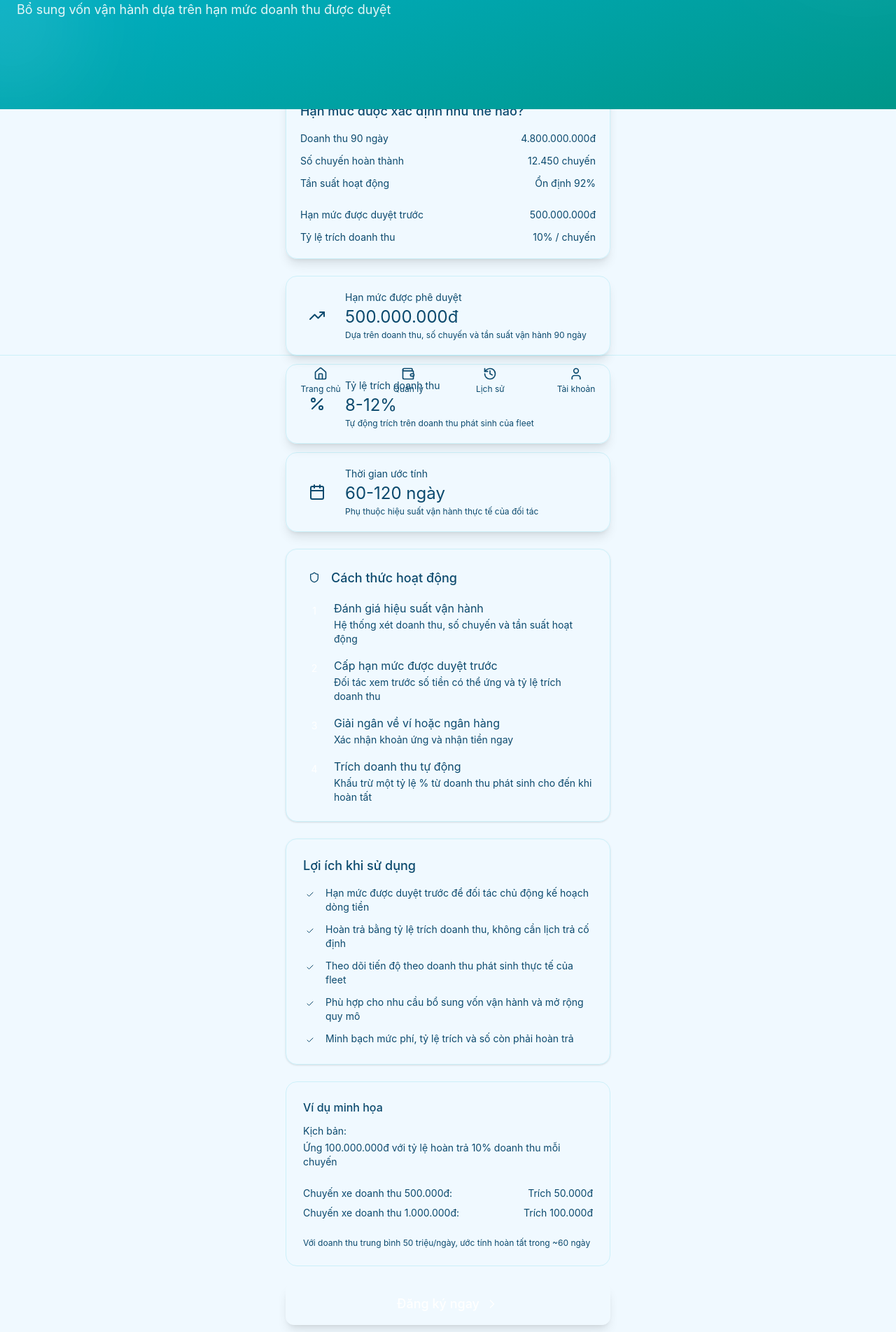
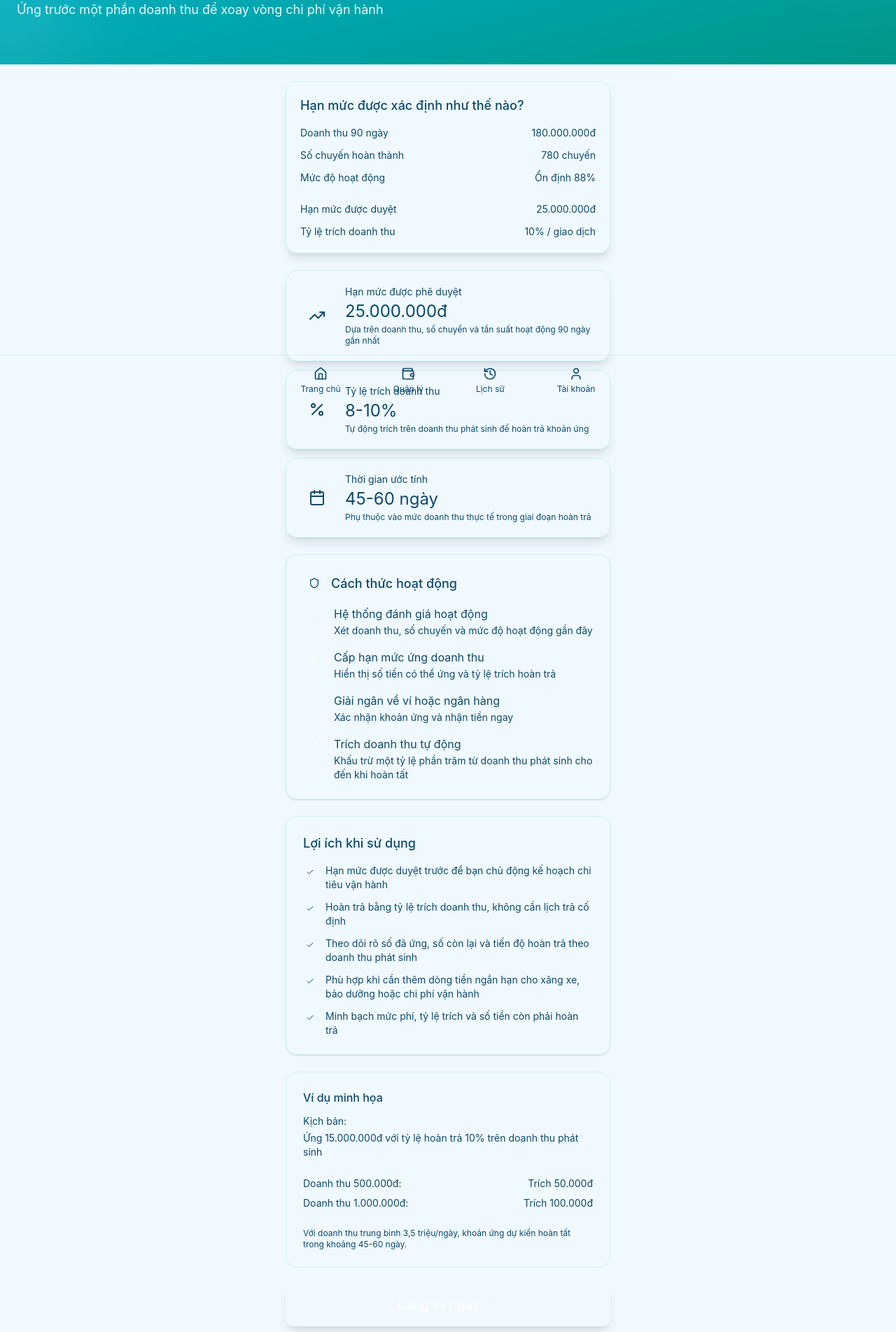
Before and after one commit to kduong2803/driver-salary-advance-app, a React (Vite) app: page /rbf/discovery in a window 1280 px wide. Shown: the part 220-2123 px from the top of the page at 70% size. Built offline with nearby package versions, Linux system fonts and the light colour scheme.

Commit message:
Tighten discovery layout and reduce inflated RBF sample values

```diff
--- a/src/app/pages/Manage.tsx
+++ b/src/app/pages/Manage.tsx
@@ -48,33 +48,33 @@ export function Manage() {
   const rbfAdvances = [
     {
       id: "1",
-      amount: 100000000,
+      amount: 25000000,
       status: "active" as const,
       createdAt: "2026-04-11",
       revenueRate: 0.1,
-      paidAmount: 35000000,
-      remainingAmount: 65000000,
-      progress: 35,
+      paidAmount: 9000000,
+      remainingAmount: 16000000,
+      progress: 36,
       estimatedCompletionDate: "2026-06-10",
     },
     {
       id: "2",
-      amount: 200000000,
+      amount: 15000000,
       status: "active" as const,
       createdAt: "2026-03-20",
       revenueRate: 0.12,
-      paidAmount: 120000000,
-      remainingAmount: 80000000,
+      paidAmount: 9000000,
+      remainingAmount: 6000000,
       progress: 60,
       estimatedCompletionDate: "2026-05-15",
     },
     {
       id: "3",
-      amount: 150000000,
+      amount: 12000000,
       status: "completed" as const,
       createdAt: "2026-02-01",
       revenueRate: 0.1,
-      paidAmount: 150000000,
+      paidAmount: 12000000,
       remainingAmount: 0,
       progress: 100,
       estimatedCompletionDate: "2026-04-05",
@@ -96,7 +96,7 @@ export function Manage() {
     totalAmount: rbfAdvances
       .filter((a) => a.status === "active")
       .reduce((sum, a) => sum + a.remainingAmount, 0),
-    availableLimit: 500000000,
+    availableLimit: 25000000,
   };
 
   const stats = activeTab === "ewa" ? ewaStats : rbfStats;
--- a/src/app/pages/ewa/EWADiscovery.tsx
+++ b/src/app/pages/ewa/EWADiscovery.tsx
@@ -64,7 +64,7 @@ export function EWADiscovery() {
         <div className="absolute -left-20 top-40 w-48 h-48 bg-white/10 rounded-full blur-3xl" />
       </div>
 
-      <div className="max-w-lg mx-auto px-6 -mt-8 pb-8 space-y-6">
+      <div className="max-w-lg mx-auto px-6 pt-6 pb-8 space-y-6">
         <div className="bg-card rounded-2xl p-5 shadow-lg border border-border/50">
           <h3 className="mb-4">Thu nhập khả dụng được tính như thế nào?</h3>
           <div className="space-y-3 text-sm">
--- a/src/app/pages/rbf/RBFDetail.tsx
+++ b/src/app/pages/rbf/RBFDetail.tsx
@@ -10,13 +10,13 @@ export function RBFDetail() {
   // Mock data - in real app, fetch based on id
   const advance = {
     id: id || "1",
-    amount: 100000000,
+    amount: 25000000,
     status: "active" as const,
     createdAt: "2026-04-11T14:30:00",
     revenueRate: 0.1,
-    paidAmount: 35000000,
-    remainingAmount: 65000000,
-    progress: 35,
+    paidAmount: 9000000,
+    remainingAmount: 16000000,
+    progress: 36,
     estimatedCompletionDate: "2026-06-10",
   };
 
@@ -235,7 +235,7 @@ export function RBFDetail() {
             <div className="bg-muted/50 rounded-xl p-4 mb-6">
               <div className="flex justify-between mb-2">
                 <span className="text-muted-foreground">Số dư ví VSP:</span>
-                <span className="text-lg">{formatCurrency(80000000)}</span>
+                <span className="text-lg">{formatCurrency(18000000)}</span>
               </div>
               <div className="flex justify-between">
                 <span className="text-muted-foreground">Số tiền cần trả:</span>
--- a/src/app/pages/rbf/RBFDiscovery.tsx
+++ b/src/app/pages/rbf/RBFDiscovery.tsx
@@ -1,97 +1,92 @@
 import { Link } from "react-router";
 import { motion } from "motion/react";
-import { ArrowLeft, TrendingUp, Shield, Clock, Check, ChevronRight, Percent, Calendar, Building2 } from "lucide-react";
+import { ArrowLeft, TrendingUp, Shield, Check, ChevronRight, Percent, Calendar, Building2 } from "lucide-react";
 
 export function RBFDiscovery() {
   const features = [
     {
       icon: TrendingUp,
       title: "Hạn mức được phê duyệt",
-      value: "500.000.000đ",
-      description: "Dựa trên doanh thu, số chuyến và tần suất vận hành 90 ngày",
+      value: "25.000.000đ",
+      description: "Dựa trên doanh thu, số chuyến và tần suất hoạt động 90 ngày gần nhất",
     },
     {
       icon: Percent,
       title: "Tỷ lệ trích doanh thu",
-      value: "8-12%",
-      description: "Tự động trích trên doanh thu phát sinh của fleet",
+      value: "8-10%",
+      description: "Tự động trích trên doanh thu phát sinh để hoàn trả khoản ứng",
     },
     {
       icon: Calendar,
       title: "Thời gian ước tính",
-      value: "60-120 ngày",
-      description: "Phụ thuộc hiệu suất vận hành thực tế của đối tác",
+      value: "45-60 ngày",
+      description: "Phụ thuộc vào mức doanh thu thực tế trong giai đoạn hoàn trả",
     },
   ];
 
   const benefits = [
-    "Hạn mức được duyệt trước để đối tác chủ động kế hoạch dòng tiền",
+    "Hạn mức được duyệt trước để bạn chủ động kế hoạch chi tiêu vận hành",
     "Hoàn trả bằng tỷ lệ trích doanh thu, không cần lịch trả cố định",
-    "Theo dõi tiến độ theo doanh thu phát sinh thực tế của fleet",
-    "Phù hợp cho nhu cầu bổ sung vốn vận hành và mở rộng quy mô",
-    "Minh bạch mức phí, tỷ lệ trích và số còn phải hoàn trả",
+    "Theo dõi rõ số đã ứng, số còn lại và tiến độ hoàn trả theo doanh thu phát sinh",
+    "Phù hợp khi cần thêm dòng tiền ngắn hạn cho xăng xe, bảo dưỡng hoặc chi phí vận hành",
+    "Minh bạch mức phí, tỷ lệ trích và số tiền còn phải hoàn trả",
   ];
 
   const howItWorks = [
-    { step: "1", title: "Đánh giá hiệu suất vận hành", desc: "Hệ thống xét doanh thu, số chuyến và tần suất hoạt động" },
-    { step: "2", title: "Cấp hạn mức được duyệt trước", desc: "Đối tác xem trước số tiền có thể ứng và tỷ lệ trích doanh thu" },
+    { step: "1", title: "Hệ thống đánh giá hoạt động", desc: "Xét doanh thu, số chuyến và mức độ hoạt động gần đây" },
+    { step: "2", title: "Cấp hạn mức ứng doanh thu", desc: "Hiển thị số tiền có thể ứng và tỷ lệ trích hoàn trả" },
     { step: "3", title: "Giải ngân về ví hoặc ngân hàng", desc: "Xác nhận khoản ứng và nhận tiền ngay" },
-    { step: "4", title: "Trích doanh thu tự động", desc: "Khấu trừ một tỷ lệ % từ doanh thu phát sinh cho đến khi hoàn tất" },
+    { step: "4", title: "Trích doanh thu tự động", desc: "Khấu trừ một tỷ lệ phần trăm từ doanh thu phát sinh cho đến khi hoàn tất" },
   ];
 
   return (
     <div className="min-h-screen bg-background">
-      {/* Header */}
-      <div className="bg-gradient-to-br from-cyan-500 to-teal-600 text-white px-6 pt-12 pb-32 relative overflow-hidden">
+      <div className="bg-gradient-to-br from-cyan-500 to-teal-600 text-white px-6 pt-12 pb-16 relative overflow-hidden">
         <Link to="/" className="inline-flex items-center gap-2 mb-6 text-white/90 hover:text-white">
           <ArrowLeft className="w-5 h-5" />
           <span>Quay lại</span>
         </Link>
 
-        <motion.div
-          initial={{ opacity: 0, y: 20 }}
-          animate={{ opacity: 1, y: 0 }}
-        >
+        <motion.div initial={{ opacity: 0, y: 20 }} animate={{ opacity: 1, y: 0 }}>
           <div className="w-16 h-16 bg-white/20 backdrop-blur-sm rounded-2xl flex items-center justify-center mb-4">
             <Building2 className="w-9 h-9" />
           </div>
-          <h1 className="text-3xl mb-2">Ứng Doanh Thu Fleet</h1>
-          <p className="text-white/90 text-lg">Bổ sung vốn vận hành dựa trên hạn mức doanh thu được duyệt</p>
+          <h1 className="text-3xl mb-2">Ứng doanh thu đối tác GSM</h1>
+          <p className="text-white/90 text-lg">Ứng trước một phần doanh thu để xoay vòng chi phí vận hành</p>
         </motion.div>
 
-        {/* Decorative circles */}
         <div className="absolute -right-20 -top-20 w-64 h-64 bg-white/10 rounded-full blur-3xl" />
         <div className="absolute -left-20 top-40 w-48 h-48 bg-white/10 rounded-full blur-3xl" />
       </div>
 
-      <div className="max-w-lg mx-auto px-6 -mt-8 pb-8 space-y-6">
+      <div className="max-w-lg mx-auto px-6 pt-6 pb-8 space-y-6">
         <div className="bg-card rounded-2xl p-5 shadow-lg border border-border/50">
           <h3 className="mb-4">Hạn mức được xác định như thế nào?</h3>
           <div className="space-y-3 text-sm">
             <div className="flex justify-between">
               <span className="text-muted-foreground">Doanh thu 90 ngày</span>
-              <span>4.800.000.000đ</span>
+              <span>180.000.000đ</span>
             </div>
             <div className="flex justify-between">
               <span className="text-muted-foreground">Số chuyến hoàn thành</span>
-              <span>12.450 chuyến</span>
+              <span>780 chuyến</span>
             </div>
             <div className="flex justify-between">
-              <span className="text-muted-foreground">Tần suất hoạt động</span>
-              <span>Ổn định 92%</span>
+              <span className="text-muted-foreground">Mức độ hoạt động</span>
+              <span>Ổn định 88%</span>
             </div>
             <div className="h-px bg-border" />
             <div className="flex justify-between">
-              <span>Hạn mức được duyệt trước</span>
-              <span className="text-primary">500.000.000đ</span>
+              <span>Hạn mức được duyệt</span>
+              <span className="text-primary">25.000.000đ</span>
             </div>
             <div className="flex justify-between">
               <span>Tỷ lệ trích doanh thu</span>
-              <span className="text-primary">10% / chuyến</span>
+              <span className="text-primary">10% / giao dịch</span>
             </div>
           </div>
         </div>
-        {/* Key Features */}
+
         <div className="grid gap-3">
           {features.map((feature, index) => (
             <motion.div
@@ -115,7 +110,6 @@ export function RBFDiscovery() {
           ))}
         </div>
 
-        {/* How it works */}
         <div className="bg-card rounded-2xl p-6 shadow-sm border border-border/50">
           <h3 className="mb-4 flex items-center gap-2">
             <span className="w-8 h-8 bg-primary/10 rounded-lg flex items-center justify-center">
@@ -124,7 +118,7 @@ export function RBFDiscovery() {
             Cách thức hoạt động
           </h3>
           <div className="space-y-4">
-            {howItWorks.map((item, index) => (
+            {howItWorks.map((item) => (
               <div key={item.step} className="flex gap-3">
                 <div className="w-8 h-8 bg-primary text-white rounded-full flex items-center justify-center flex-shrink-0 text-sm">
                   {item.step}
@@ -138,7 +132,6 @@ export function RBFDiscovery() {
           </div>
         </div>
 
-        {/* Benefits */}
         <div className="bg-card rounded-2xl p-6 shadow-sm border border-border/50">
           <h3 className="mb-4">Lợi ích khi sử dụng</h3>
           <div className="space-y-3">
@@ -153,38 +146,32 @@ export function RBFDiscovery() {
           </div>
         </div>
 
-        {/* Example */}
         <div className="bg-gradient-to-r from-primary/10 to-primary/5 rounded-2xl p-6 border border-primary/20">
           <h4 className="mb-3 text-primary">Ví dụ minh họa</h4>
           <div className="space-y-3 text-sm">
             <div>
               <p className="text-muted-foreground mb-1">Kịch bản:</p>
-              <p>Ứng 100.000.000đ với tỷ lệ hoàn trả 10% doanh thu mỗi chuyến</p>
+              <p>Ứng 15.000.000đ với tỷ lệ hoàn trả 10% trên doanh thu phát sinh</p>
             </div>
             <div className="h-px bg-border" />
             <div className="space-y-2">
               <div className="flex justify-between">
-                <span className="text-muted-foreground">Chuyến xe doanh thu 500.000đ:</span>
+                <span className="text-muted-foreground">Doanh thu 500.000đ:</span>
                 <span>Trích 50.000đ</span>
               </div>
               <div className="flex justify-between">
-                <span className="text-muted-foreground">Chuyến xe doanh thu 1.000.000đ:</span>
+                <span className="text-muted-foreground">Doanh thu 1.000.000đ:</span>
                 <span>Trích 100.000đ</span>
               </div>
             </div>
             <div className="h-px bg-border" />
             <p className="text-xs text-muted-foreground">
-              Với doanh thu trung bình 50 triệu/ngày, ước tính hoàn tất trong ~60 ngày
+              Với doanh thu trung bình 3,5 triệu/ngày, khoản ứng dự kiến hoàn tất trong khoảng 45-60 ngày.
             </p>
           </div>
         </div>
 
-        {/* CTA */}
-        <motion.div
-          initial={{ opacity: 0, y: 20 }}
-          animate={{ opacity: 1, y: 0 }}
-          transition={{ delay: 0.4 }}
-        >
+        <motion.div initial={{ opacity: 0, y: 20 }} animate={{ opacity: 1, y: 0 }} transition={{ delay: 0.4 }}>
           <Link to="/rbf/register">
             <button className="w-full bg-primary text-white py-4 rounded-xl flex items-center justify-center gap-2 hover:bg-primary/90 transition-colors shadow-lg shadow-primary/20">
               <span className="text-lg">Đăng ký ngay</span>
@@ -192,7 +179,7 @@ export function RBFDiscovery() {
             </button>
           </Link>
           <p className="text-center text-xs text-muted-foreground mt-3">
-            Bằng cách đăng ký, bạn đồng ý với Điều khoản dịch vụ và Chính sách bảo mật
+            Bằng cách đăng ký, bạn đồng ý với Điều khoản dịch vụ và Chính sách bảo mật.
           </p>
         </motion.div>
       </div>
--- a/src/app/pages/rbf/RBFList.tsx
+++ b/src/app/pages/rbf/RBFList.tsx
@@ -6,33 +6,33 @@ export function RBFList() {
   const advances = [
     {
       id: "1",
-      amount: 100000000,
+      amount: 25000000,
       status: "active" as const,
       createdAt: "2026-04-11",
       revenueRate: 0.1,
-      paidAmount: 35000000,
-      remainingAmount: 65000000,
-      progress: 35,
+      paidAmount: 9000000,
+      remainingAmount: 16000000,
+      progress: 36,
       estimatedCompletionDate: "2026-06-10",
     },
     {
       id: "2",
-      amount: 200000000,
+      amount: 15000000,
       status: "active" as const,
       createdAt: "2026-03-20",
       revenueRate: 0.12,
-      paidAmount: 120000000,
-      remainingAmount: 80000000,
+      paidAmount: 9000000,
+      remainingAmount: 6000000,
       progress: 60,
       estimatedCompletionDate: "2026-05-15",
     },
     {
       id: "3",
-      amount: 150000000,
+      amount: 12000000,
       status: "completed" as const,
       createdAt: "2026-02-01",
       revenueRate: 0.1,
-      paidAmount: 150000000,
+      paidAmount: 12000000,
       remainingAmount: 0,
       progress: 100,
       estimatedCompletionDate: "2026-04-05",
@@ -44,7 +44,7 @@ export function RBFList() {
     totalAmount: advances
       .filter((a) => a.status === "active")
       .reduce((sum, a) => sum + a.remainingAmount, 0),
-    availableLimit: 500000000,
+    availableLimit: 25000000,
   };
 
   const formatCurrency = (value: number) => {
--- a/src/app/pages/rbf/RBFRequest.tsx
+++ b/src/app/pages/rbf/RBFRequest.tsx
@@ -10,9 +10,9 @@ export function RBFRequest() {
   const [account, setAccount] = useState<"vsp" | "bank">("vsp");
   const [showConfirm, setShowConfirm] = useState(false);
 
-  const maxAmount = 500000000;
+  const maxAmount = 25000000;
   const revenueRate = 0.1; // 10%
-  const avgDailyRevenue = 50000000;
+  const avgDailyRevenue = 3500000;
 
   const numAmount = parseInt(amount.replace(/\D/g, "")) || 0;
   const estimatedDays = numAmount > 0 ? Math.ceil(numAmount / (avgDailyRevenue * revenueRate)) : 0;
@@ -28,7 +28,7 @@ export function RBFRequest() {
     }
   };
 
-  const quickAmounts = [50000000, 100000000, 200000000, 300000000];
+  const quickAmounts = [5000000, 10000000, 15000000, 20000000];
 
   const handleConfirm = () => {
     navigate("/rbf/success");
--- a/src/app/pages/rbf/RBFSuccess.tsx
+++ b/src/app/pages/rbf/RBFSuccess.tsx
@@ -21,7 +21,7 @@ export function RBFSuccess() {
   }, []);
 
   const transactionDetails = {
-    amount: 100000000,
+    amount: 15000000,
     revenueRate: 0.1,
     account: "vsp" as const,
     estimatedDays: 60,
```
